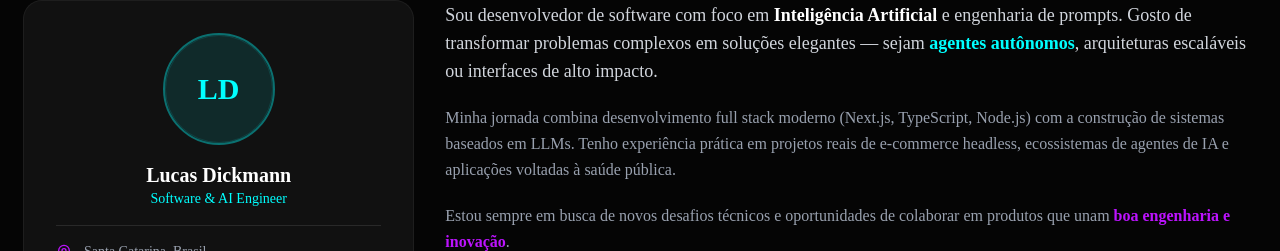
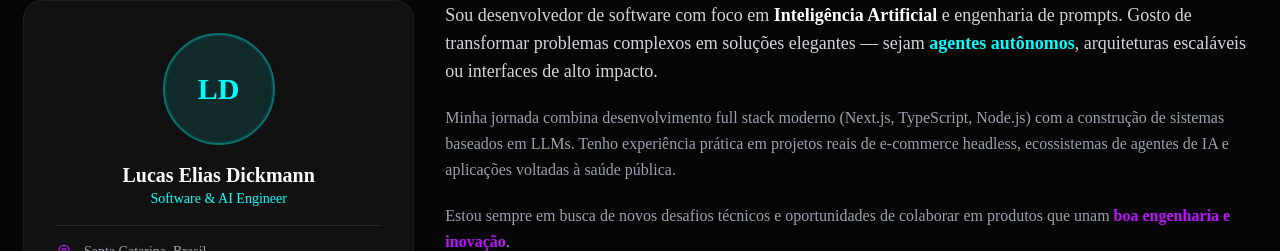
Before and after one commit to ldickmann/new-portfolio, a Next.js app: page / in a window 1280 px wide. Shown: the part 1000-1251 px from the top of the page. Built offline with nearby package versions, Linux system fonts and the light colour scheme; no server answers.

Commit message:
feat: update personal branding to include full name "Lucas Elias Dickmann" across metadata and components

```diff
--- a/src/app/layout.tsx
+++ b/src/app/layout.tsx
@@ -22,13 +22,13 @@ const siteUrl = process.env.NEXT_PUBLIC_SITE_URL ?? "https://lucasdickmann.dev";
 export const metadata: Metadata = {
   metadataBase: new URL(siteUrl),
   title: {
-    default: "Lucas Dickmann | Software Engineer & AI",
-    template: "%s | Lucas Dickmann",
+    default: "Lucas Elias Dickmann | Software Engineer & AI",
+    template: "%s | Lucas Elias Dickmann",
   },
   description:
     "Portfólio de Engenharia de Software e Especialista em IA - Formando UNIVALI 2026",
   keywords: [
-    "Lucas Dickmann",
+    "Lucas Elias Dickmann",
     "desenvolvedor full stack",
     "engenheiro de software",
     "inteligência artificial",
@@ -37,20 +37,20 @@ export const metadata: Metadata = {
     "LangChain",
     "portfólio",
   ],
-  authors: [{ name: "Lucas Dickmann" }],
-  creator: "Lucas Dickmann",
+  authors: [{ name: "Lucas Elias Dickmann" }],
+  creator: "Lucas Elias Dickmann",
   openGraph: {
     type: "website",
     locale: "pt_BR",
     url: siteUrl,
-    siteName: "Lucas Dickmann",
-    title: "Lucas Dickmann | Software Engineer & AI",
+    siteName: "Lucas Elias Dickmann",
+    title: "Lucas Elias Dickmann | Software Engineer & AI",
     description:
       "Portfólio de Engenharia de Software e Especialista em IA - Formando UNIVALI 2026",
   },
   twitter: {
     card: "summary_large_image",
-    title: "Lucas Dickmann | Software Engineer & AI",
+    title: "Lucas Elias Dickmann | Software Engineer & AI",
     description:
       "Portfólio de Engenharia de Software e Especialista em IA - Formando UNIVALI 2026",
   },
@@ -63,7 +63,7 @@ export const metadata: Metadata = {
 const personJsonLd = {
   "@context": "https://schema.org",
   "@type": "Person",
-  name: "Lucas Dickmann",
+  name: "Lucas Elias Dickmann",
   url: siteUrl,
   jobTitle: "Software & AI Engineer",
   alumniOf: {
--- a/src/app/projects/[slug]/page.tsx
+++ b/src/app/projects/[slug]/page.tsx
@@ -45,10 +45,10 @@ export async function generateMetadata({
   }
 
   return {
-    title: `${project.title} — Lucas Dickmann`,
+    title: `${project.title} — Lucas Elias Dickmann`,
     description: project.shortDescription,
     openGraph: {
-      title: `${project.title} — Lucas Dickmann`,
+      title: `${project.title} — Lucas Elias Dickmann`,
       description: project.shortDescription,
       type: "article",
     },
--- a/src/components/AboutSection.tsx
+++ b/src/components/AboutSection.tsx
@@ -41,7 +41,7 @@ export default function AboutSection() {
               </AvatarFallback>
             </Avatar>
             <div>
-              <h3 className="text-xl font-bold text-white">Lucas Dickmann</h3>
+              <h3 className="text-xl font-bold text-white">Lucas Elias Dickmann</h3>
               <p className="text-cyber-cyan text-sm font-mono">
                 Software & AI Engineer
               </p>
```
